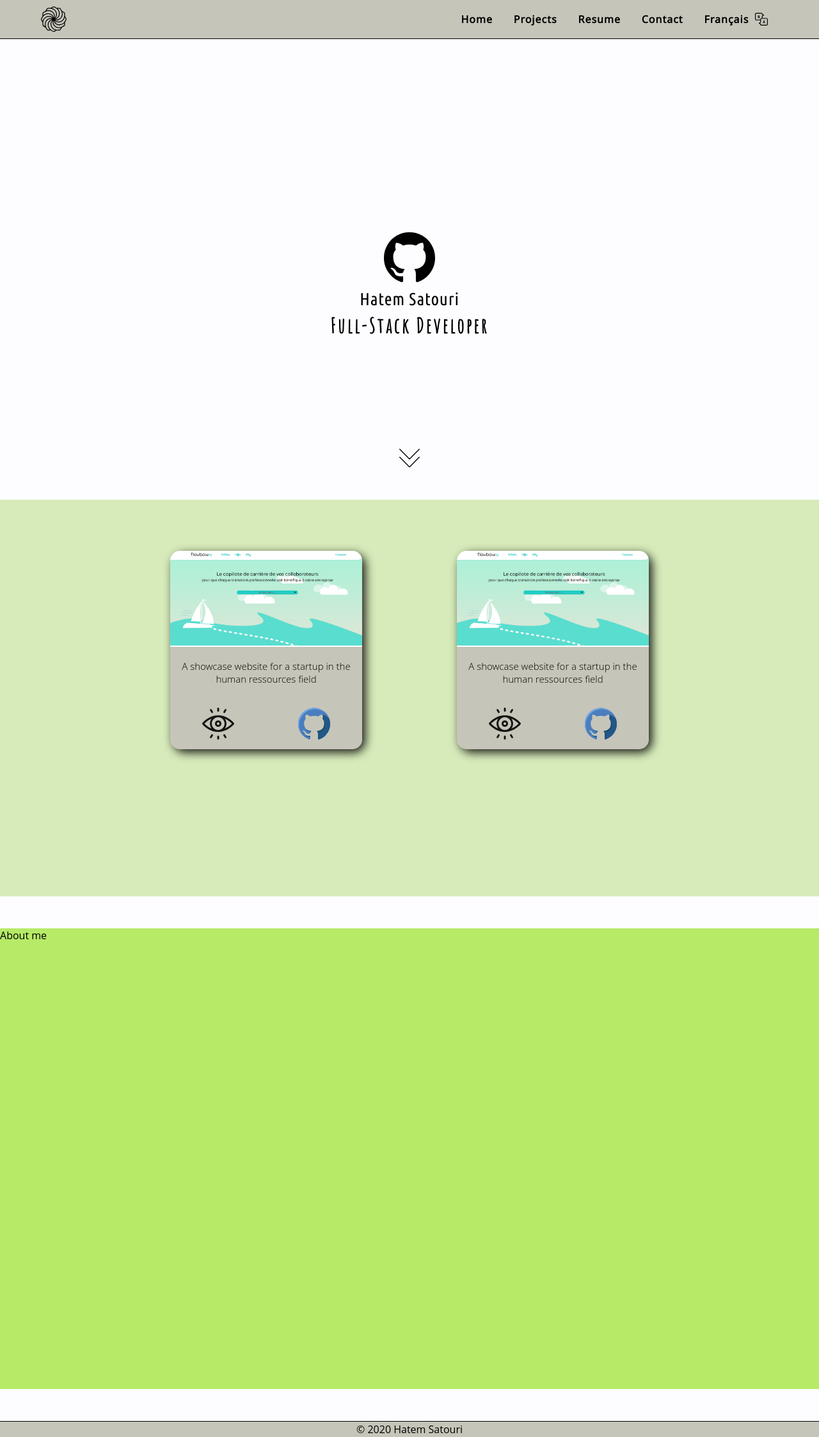
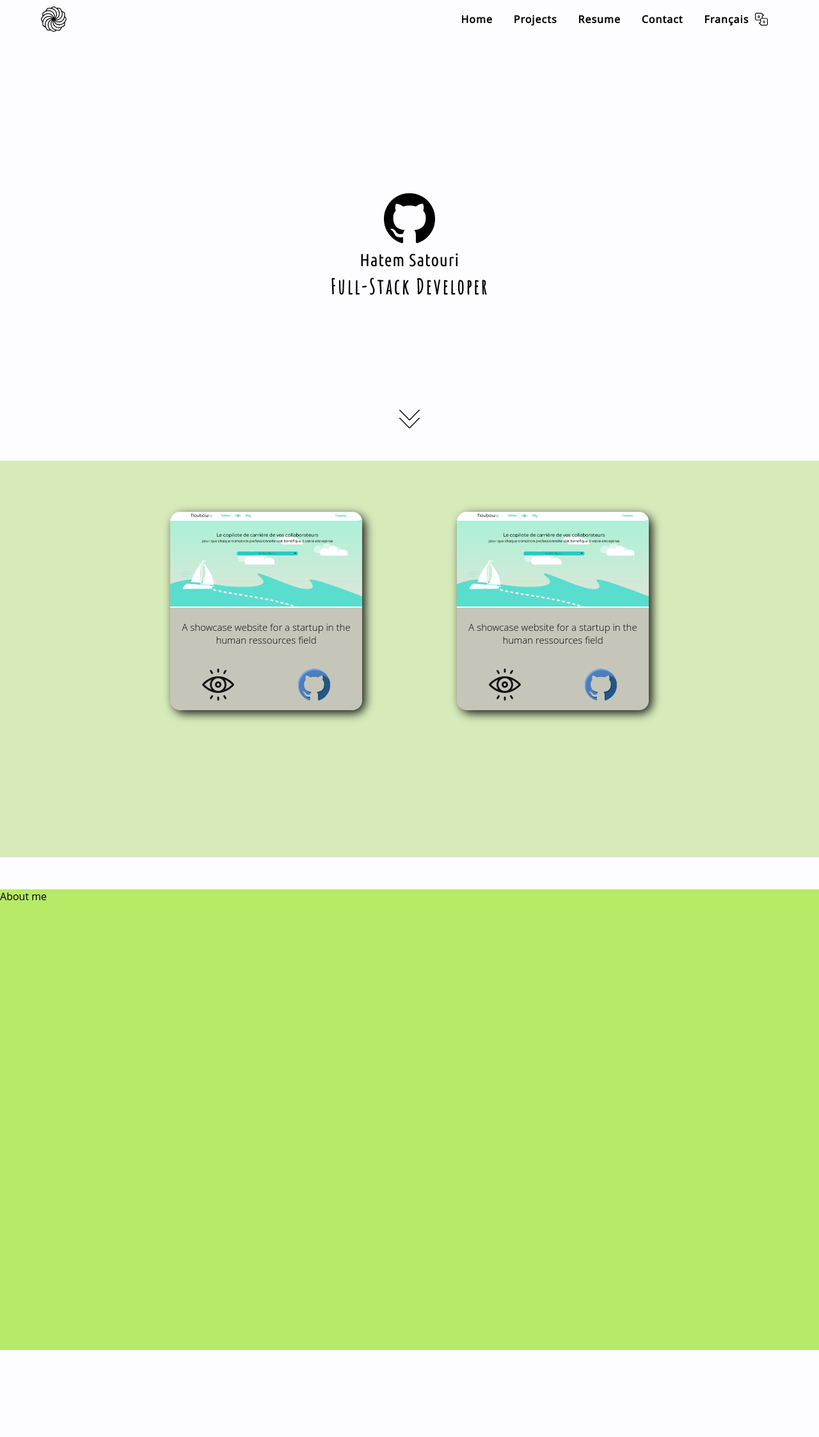
Before and after one commit to HatemSat/Portfolio, a React (Create React App) app: page / in a window 1280 px wide. Shown: the whole page at 64% size. After the commit the page ends 2160 px from the top, so only its background shows below. Built offline with nearby package versions, Linux system fonts and the light colour scheme.

Commit message:
Transition Fixed
Styling

```diff
--- a/src/App.css
+++ b/src/App.css
@@ -18,17 +18,8 @@ body {
 
 #root {
     z-index: 0;
-    overflow-x: hidden;
+    /* overflow-x: hidden; */
 }
-
-/*
-.switch-wrapper {
-    position: relative;
-  }
-
-  .switch-wrapper > div {
-    position: absolute;
-  } */
 
 /* Router Transitions : */
 
--- a/src/components/home/Home.module.css
+++ b/src/components/home/Home.module.css
@@ -3,9 +3,9 @@
     justify-content: center;
     flex-direction: column;
     align-items: center;
-    width: 100vw;
+    width: 100%;
     margin: auto;
-    /* position: absolute; */
+    position: absolute;
 }
 
 .MainSection {
--- a/src/components/navigation/Toolbar/Toolbar.module.css
+++ b/src/components/navigation/Toolbar/Toolbar.module.css
@@ -36,17 +36,18 @@
     z-index: 5;
     /* padding: 1% 0; */
     padding: 10px 0;
-    padding-right: 100px;
     /* height: 2rem; */
     /* height: auto; */
     height: 5vh;
 
     width: 100%;
-    position: relative;
+    /* position: relative; */
+    /* padding-right: 100px; */
+    position: absolute;
 
-    border-bottom: 1px solid black;
+    /* border-bottom: 1px solid black; */
     /* border-bottom-left-radius: 20px; */
-    background-color: #c6c5b9;
+    /* background-color: #c6c5b9; */
 }
 
 .Toolbar nav {
@@ -89,7 +90,8 @@
 }
 
 .Toolbar nav ul a:hover {
-    color: #edfff1;
+    /* color: #edfff1; */
+    color: #9c9c9c;
 }
 
 /*
--- a/src/components/navigation/footer/Footer.module.css
+++ b/src/components/navigation/footer/Footer.module.css
@@ -1,23 +1,22 @@
-.Footer{
+.Footer {
     border-top: 1px solid black;
     /* background-color: black; */
     background-color: #c6c5b9;
-    left: 0;
-    bottom: 0;
-
-    position: relative;
-
+    /* left: 0;
+    bottom: 0; */
+    /* position: relative; */
+    position: absolute;
     width: 100%;
     height: 3vh;
     display: flex;
     justify-content: space-around;
     align-items: center;
 }
-.Footer a{
+
+.Footer a {
     text-decoration: none;
+}
 
+.Footer p {
+    color: black;
 }
-.Footer p{
-    color: black;
-
-}
--- a/src/components/navigation/toggler/LanguageToggler.jsx
+++ b/src/components/navigation/toggler/LanguageToggler.jsx
@@ -8,7 +8,9 @@ import langColored from '../../../assets/images/lang-white.svg'
 export const LanguageToggler = (props) => {
 
     const onEnter = () => {
-        document.querySelector(`.${classes.Language} > a`).style.color = '#edfff1'
+        // color: #9c9c9c;
+        // document.querySelector(`.${classes.Language} > a`).style.color = '#edfff1'
+        document.querySelector(`.${classes.Language} > a`).style.color = '#9c9c9c'
         document.querySelector('.Black').style.display = 'none'
         document.querySelector(`.${classes.White}`).style.display = 'block'
         document.querySelector(`.${classes.White}`).classList.add(classes.WhiteApp)
--- a/src/components/navigation/toggler/LanguageToggler.module.css
+++ b/src/components/navigation/toggler/LanguageToggler.module.css
@@ -14,4 +14,5 @@
 
 .White {
     opacity: 0.9;
+
 }
--- a/src/components/resume/Resume.module.css
+++ b/src/components/resume/Resume.module.css
@@ -1,16 +1,21 @@
 .ResumeContainer {
-    width: 100vw;
+    /* width: 100vw; */
+    width: 100%;
     /* height: 100vh; */
     display: flex;
     align-items: center;
     justify-content: center;
     margin: auto;
-    position: relative;
+
+
+    /* position: relative; */
+    position: absolute;
+    /* top: 100px;
+    left:0; */
     margin-top: 5vh;
 }
 
-
-.Picture{
+.Picture {
     margin: 5% 0;
     width: 50%;
 }
--- a/src/containers/Layout/Layout.jsx
+++ b/src/containers/Layout/Layout.jsx
@@ -31,7 +31,7 @@ export default class Layout extends Component {
                     <Toolbar context={this.state.context} />
                     <Route render={({ location }) => (
 
-                        <TransitionGroup>
+                        <TransitionGroup component={null}>
                             <CSSTransition
                                 key={location.key}
                                 timeout={650}
@@ -50,12 +50,10 @@ export default class Layout extends Component {
                                         <Contact />
                                     </Route>
                                 </Switch>
-
                             </CSSTransition>
                         </TransitionGroup>
                     )} />
-
-                    <Footer></Footer>
+                    {/* <Footer></Footer> */}
                 </div>
             </LanguageContext.Provider>
         )
--- a/src/containers/Layout/Layout.module.css
+++ b/src/containers/Layout/Layout.module.css
@@ -1,12 +1,10 @@
 .Layout {
     top: 0;
     left: 0;
-    width: 100vw;
+    /* width: 100vw; */
 
+
+    position: relative;
     /* padding-right: 100px; */
     /* height: 100vh; */
-    /* background-image: linear-gradient(45deg, #93a5cf 0%, #e4efe9 100%); */
-    /* background-image: linear-gradient(to top, #09203f 0%, #537895 100%); */
-    /* background-attachment: fixed; */
-    /* background-color: wheat; */
 }
```
